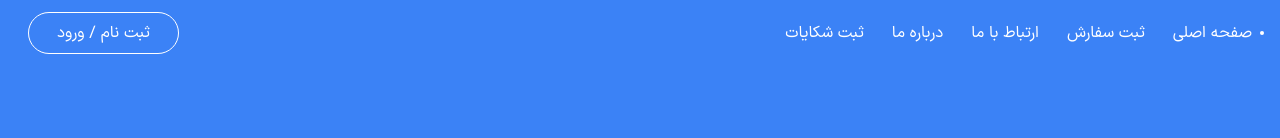
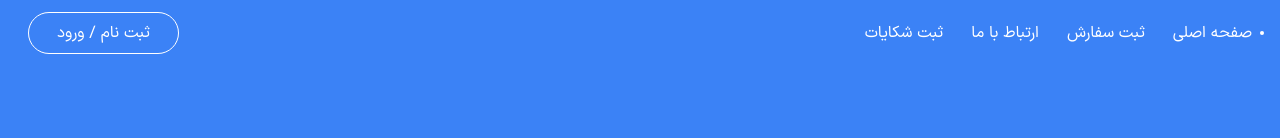
Before and after one commit to Apple-Service-ir/AppleService-RepairProject-FrontEnd, a React (Vite) app: page / in a window 1280 px wide. Shown: the top 138 px of the page. Built offline with nearby package versions, Linux system fonts and the light colour scheme.

Commit message:
remove about us from header

```diff
--- a/src/components/Header/Header.jsx
+++ b/src/components/Header/Header.jsx
@@ -49,12 +49,6 @@ export function Header() {
             </NavLink>
           </li>
           <li>
-            <NavLink to='/about-us'
-              className={link => link.isActive ? 'header__navlink-active' : 'header__navlink'}>
-              درباره ما
-            </NavLink>
-          </li>
-          <li>
             <NavLink to='/report'
               className={link => link.isActive ? 'header__navlink-active' : 'header__navlink'}>
               ثبت شکایات
```
